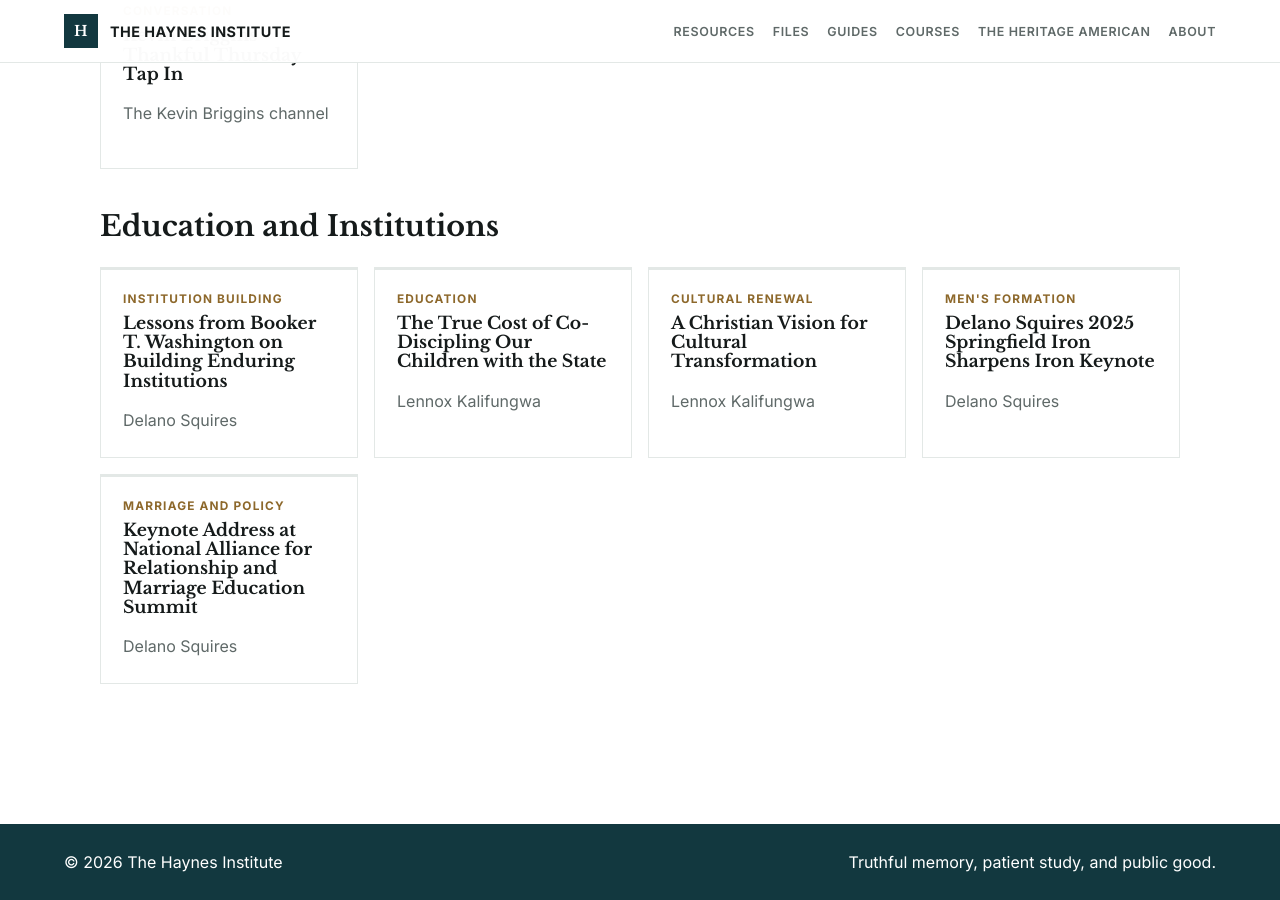
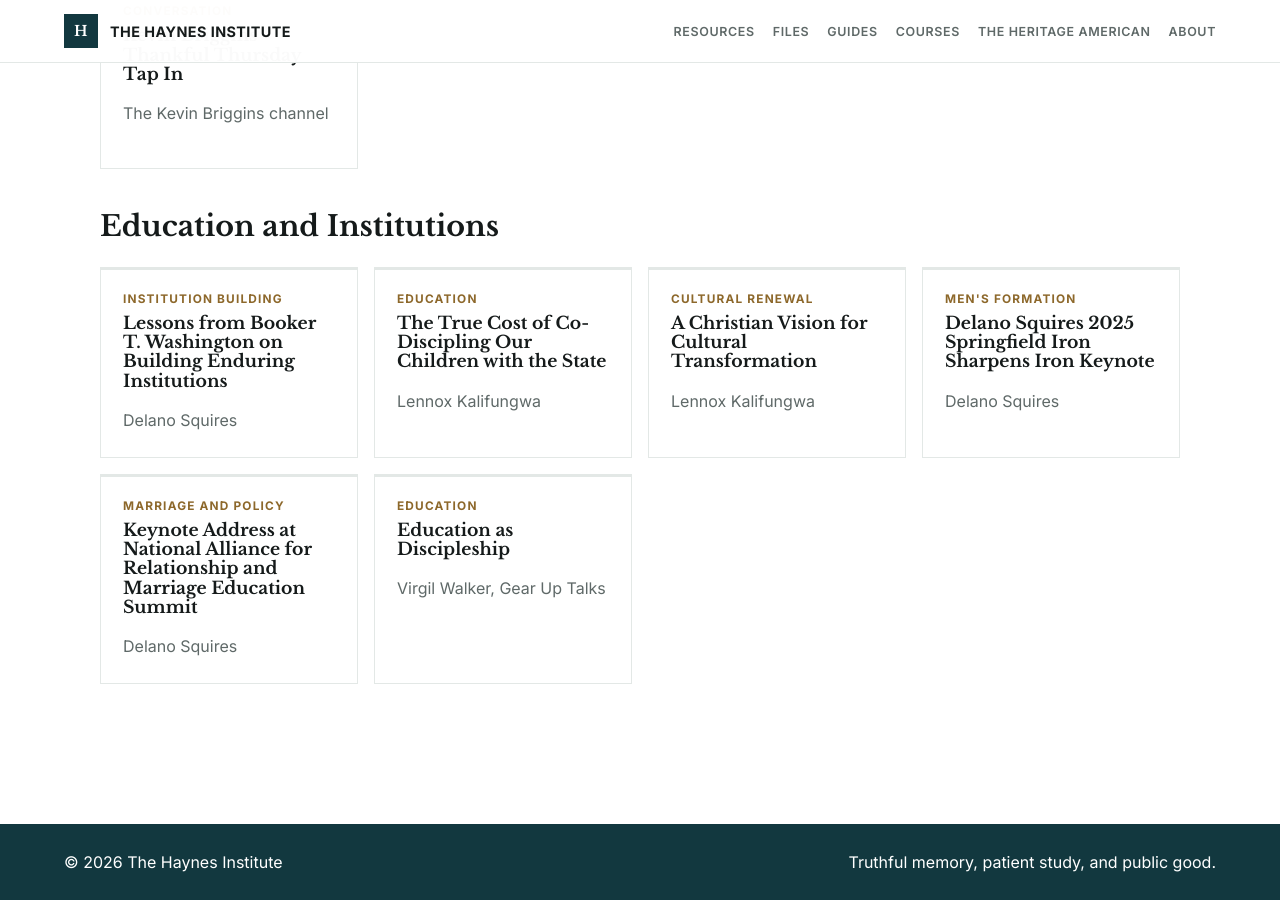
Before and after one commit to devguykyle/haynes-institute, a Jekyll site: the page built from heritage-american-videos.md, in a window 1280 px wide and 900 px high, scrolled down 1291 px. Built offline with Jekyll 4.4.1, drawn with Linux system fonts in a browser that asks for light colours.

Commit message:
added video on education as discipleship

```diff
--- a/heritage-american-videos.md
+++ b/heritage-american-videos.md
@@ -126,4 +126,9 @@ Selected conversations, addresses, and lectures for Christian men and households
     <h2>Keynote Address at National Alliance for Relationship and Marriage Education Summit</h2>
     <p>Delano Squires</p>
   </a>
+  <a class="video-card" href="https://www.youtube.com/watch?v=8Sx67yjFInE">
+    <span>Education</span>
+    <h2>Education as Discipleship</h2>
+    <p>Virgil Walker, Gear Up Talks</p>
+  </a>
 </div>
```
